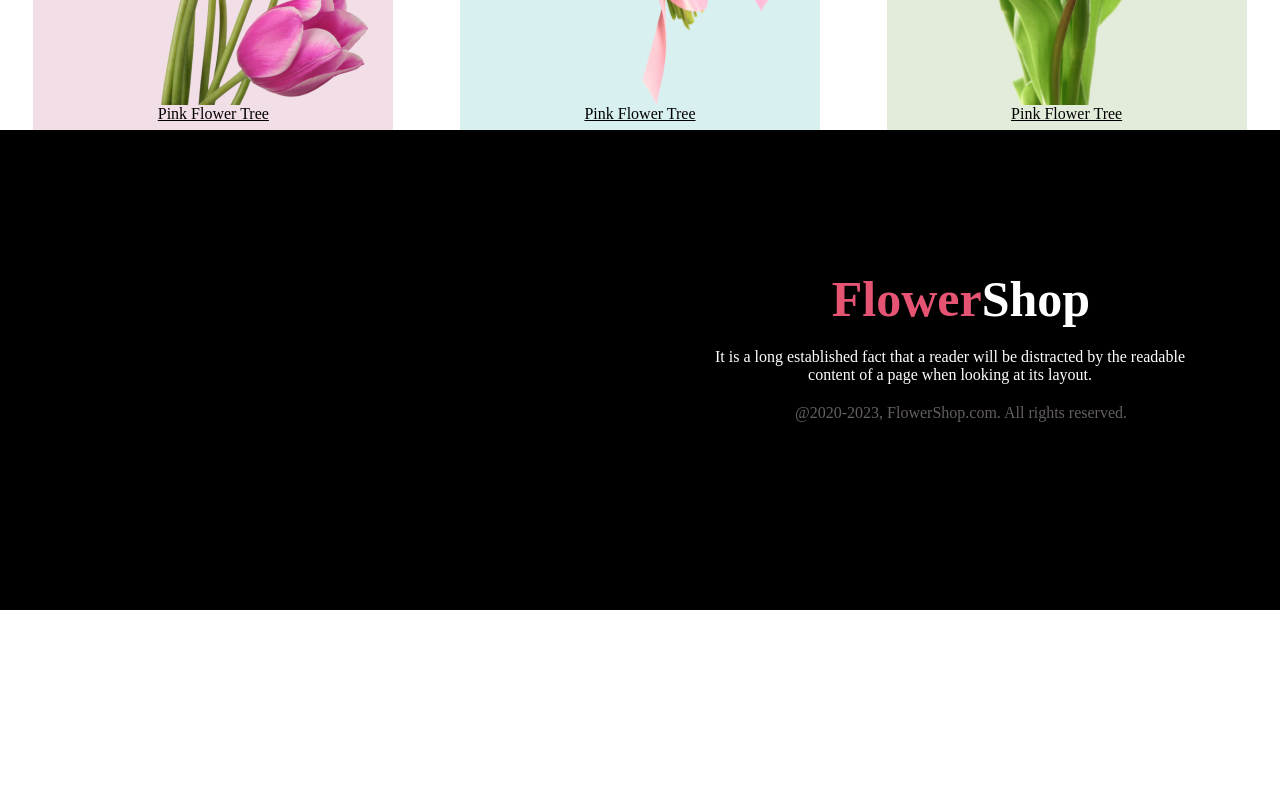
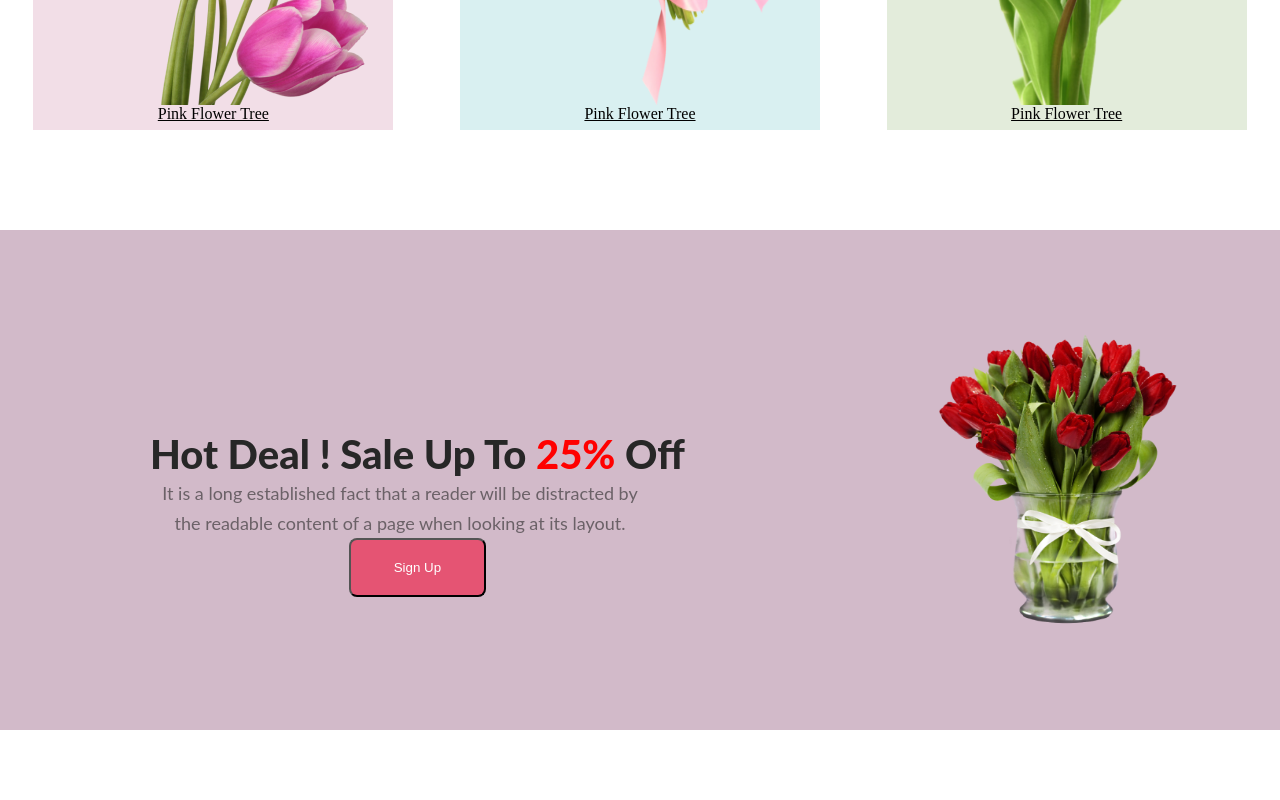
Before and after one commit to Tahsin0909/Assignment-1, a plain HTML site: page index.htm in a window 1280 px wide. Shown: the part 1300-2100 px from the top of the page. Before the commit the page ends 1910 px from the top, so only its background shows below. Drawn offline with Linux system fonts and the light colour scheme.

Commit message:
Added hot deals section

```diff
--- a/index.htm
+++ b/index.htm
@@ -83,6 +83,19 @@
     </div>
 </section>
 <!-- -----------------------features photo box end-------------------- -->
+<!-- start Hot deals section -->
+<section class="hot-deals">
+    <div class="hot-deals-div">
+        <h1 class="hot-deals-heading">Hot Deal ! Sale Up To <span class="hot-deals-cc">25%</span> Off</h1>
+        <p class="hot-deals-paragraph">It is a long established fact that a reader will be distracted by the readable content of a page when looking at its layout.</p>
+        <button class="hot-deeals-button">Sign Up</button>
+    </div>
+    <img class="hot-deals-img" src="./Flower Asset/pngwing 8.png" alt="Img of a Flower">
+</section>
+<!-- end Hot deals section -->
+<!-- Start instagram section -->
+
+<!-- End instagram Section -->
 <!-- start of footer -->
 <footer class="footer-section">
     <h1 class="footer-heading"><span class="footer-flower">Flower</span>Shop</h1>
--- a/style.css
+++ b/style.css
@@ -44,7 +44,7 @@ height: 600px;
 /* padding: 0px 240px 4017px 1045px; */
 position: absolute;
 top: 50px;
-right: 240px;
+right: 100px;
 }
 /* <!-- End os Banner section --> */
 /* <!-- start of Our Featured Flowers section --> */
@@ -140,6 +140,7 @@ height: 428px;
 }
 .featured{
     display: flex;
+
 }
 .featured-line{
 width: 594px;
@@ -151,17 +152,67 @@ font-size: 18px;
 font-style: normal;
 font-weight: 400;
 line-height: 30px;
-padding-left: 700px ;
+padding-left: 490px ;
 padding-bottom: 30px;
 }
+/* <!-- start Hot deals section --> */
+.hot-deals{
+    background-color: #d2bac9;
+    display: flex;
+    width: 1922px;
+    height: 500px;
+    margin-top: 100px;
+
+}
+.hot-deals-div{
+    text-align: center;
+    padding: 200px 150px;
+}
+.hot-deals-heading{
+    color: #272727;
+font-family: Lato;
+font-size: 40px;
+font-style: normal;
+font-weight: 800;
+line-height: normal;
+}
+.hot-deals-cc{
+    color: red;
+}
+.hot-deals-paragraph{
+    color: rgba(39, 39, 39, 0.60);
+text-align: center;
+font-family: Lato;
+font-size: 18px;
+font-style: normal;
+font-weight: 400;
+line-height: 30px;
+width: 500px;
+}
+.hot-deeals-button{
+    display: inline-flex;
+padding: 20px 43px;
+align-items: flex-start;
+gap: 10px;
+border-radius: 8px;
+background: #E55473;
+color: white;
+}
+.hot-deals-img{
+    width: 250px;
+height: 300px;
+padding: 100px 100px;
+}
+/* <!-- end Hot deals section --> */
 /* <!-- start of footer --> */
 .footer-section{
     background-color: black;
+    margin-top: 100px;
     width: 1922px;
-height: 350px;
+height: 200px;
 flex-shrink: 0;
 text-align: center;
-padding-top: 130px;
+padding-top: 100px;
 }
 .footer-flower{
     color: #E55473;
@@ -169,7 +220,7 @@ padding-top: 130px;
 .footer-heading{
     color: white;
     padding: 10px;
-    text-align: center;
+    padding-right: 490px;
     font-size: 50px;
 }
 .footer-paragraph {
@@ -177,14 +228,13 @@ padding-top: 130px;
     padding: 10px;
     width: 500px;
     text-align: center;
-    padding-left: 700px;
+    padding-left: 500px;
 }
 .footer-copyright{
     color: rgba(138, 130, 130, 0.73);
     padding: 10px;
     text-align: center;
-
-
+    padding-right: 450px;
 }
 
 /* <!-- End of footer --> */
```
